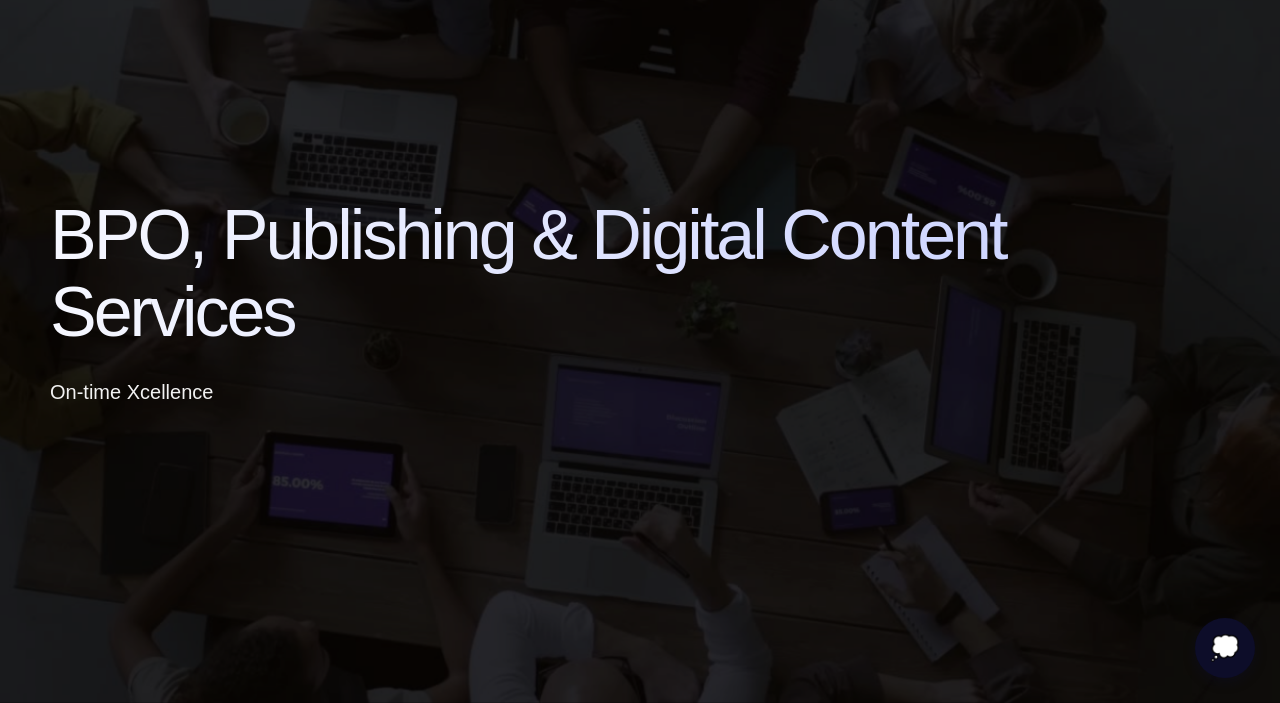
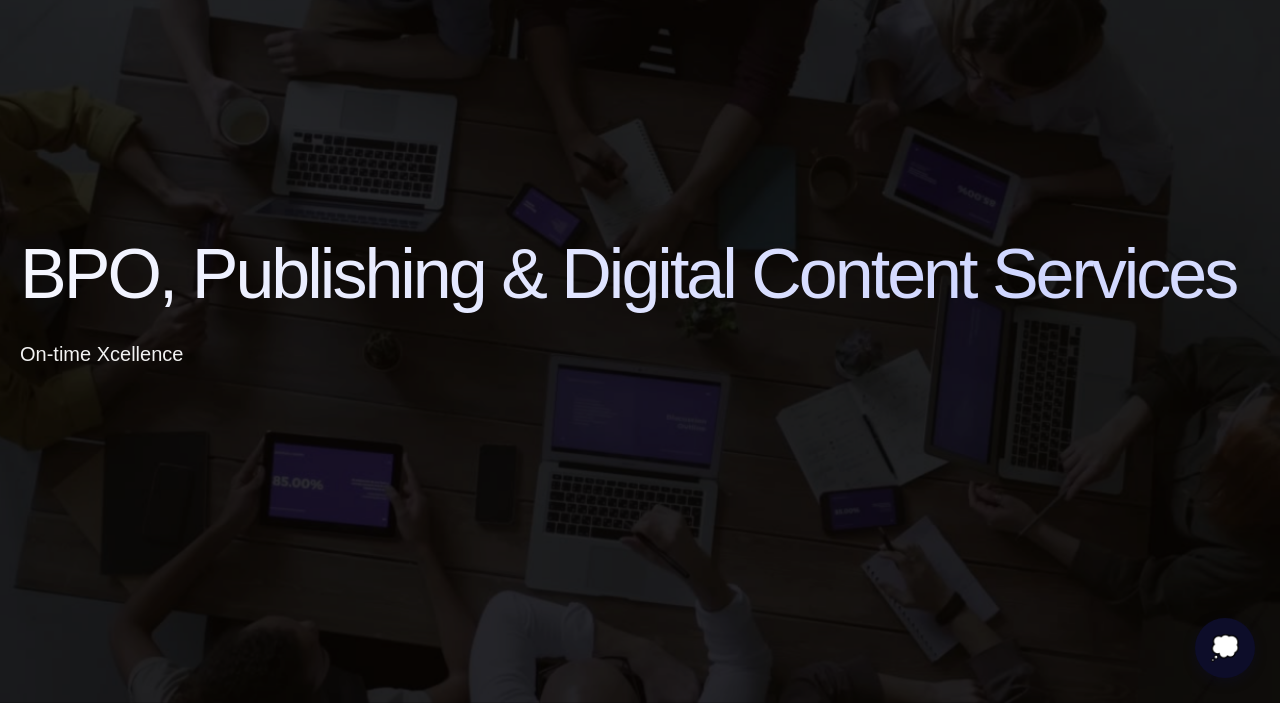
Before and after one commit to quatroxsolutions/Quatroxsolution, a website: page index.html in a window 1280 px wide. Shown: the part 97-800 px from the top of the page. Drawn offline with Linux system fonts and the light colour scheme.

Commit message:
Update index.html

```diff
--- a/index.html
+++ b/index.html
@@ -100,10 +100,16 @@
 </header>
 
 <style>
+.header {
+    overflow: visible;
+}
 .header-content {
     overflow: visible;
+    width: 100%;
+    max-width: 100%;
+    padding: 0 20px;
+    box-sizing: border-box;
 }
-
 .hh-title {
     background: linear-gradient(90deg, #fff, #cfd6ff, #fff);
     background-size: 200% auto;
@@ -111,18 +117,22 @@
     background-clip: text;
     -webkit-text-fill-color: transparent;
     display: block;
+    width: 100%;
+    max-width: 100%;
+    white-space: normal;      /* allow wrapping instead of clipping */
+    word-wrap: break-word;
+    box-sizing: border-box;
     animation: hhSlideIn 1.2s ease-out forwards,
                hhShine 5s linear infinite 1.2s;
 }
 @keyframes hhSlideIn {
-    0%   { transform: translateX(-60px); opacity: 0; }
+    0%   { transform: translateX(-40px); opacity: 0; }
     100% { transform: translateX(0); opacity: 1; }
 }
 @keyframes hhShine {
     0%   { background-position: 0% center; }
     100% { background-position: 200% center; }
 }
-
 .hh-rotator {
     position: relative;
     height: 1.4em;
```
